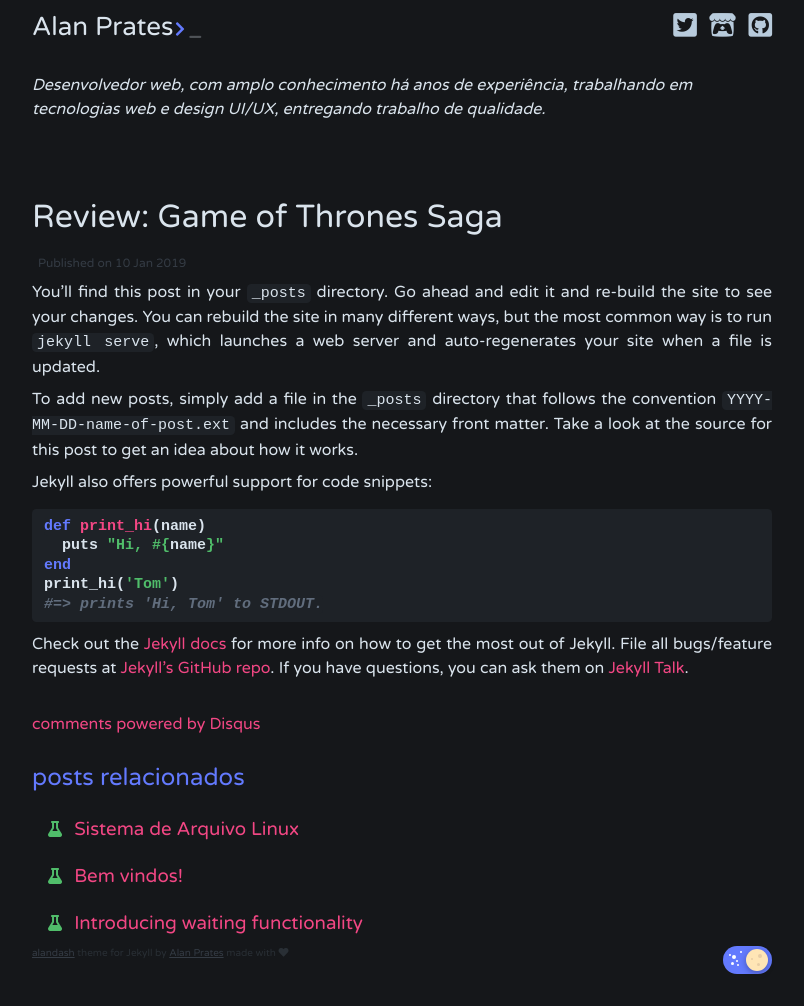
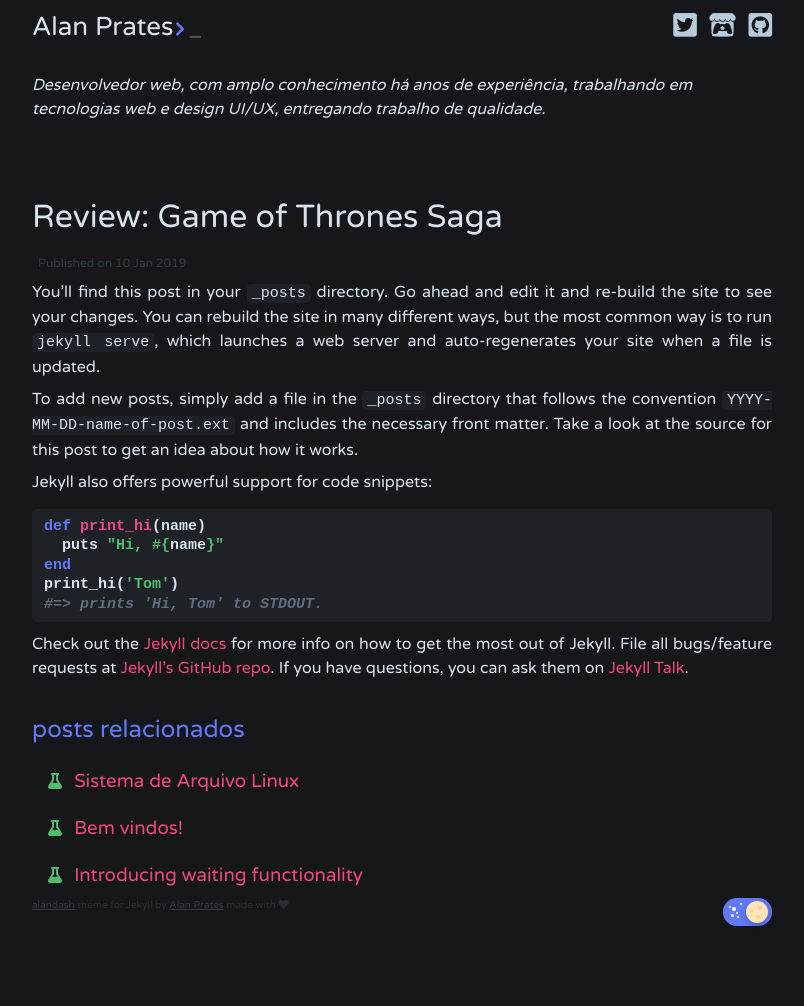
Before and after one commit to AlanPrates/alandash, a Jekyll site: the page built from _posts/2019-01-10-review-game-of-thrones.md, in a window 1280 px wide. Shown: the whole page, without its empty margins (238-1042 px from the left). Built offline with Jekyll 4.4.1, drawn with Linux system fonts in a browser that asks for light colours; nearby versions of some CDN libraries; comment, search, counter and statistics services are not loaded; after the commit the page ends 958 px from its top, so only the background shows below that.

Commit message:
Update disqus.html

```diff
--- a/_includes/disqus.html
+++ b/_includes/disqus.html
@@ -14,7 +14,6 @@
      s.setAttribute('data-timestamp', +new Date());
      (d.head || d.body).appendChild(s);
  })();
+ <a href="http://disqus.com/?ref_noscript">comments powered by Disqus.</a>
+
 </script>
-<noscript>Please enable JavaScript to view the <a href="http://disqus.com/?ref_noscript">comments powered by Disqus.</a></noscript>
-<a href="http://disqus.com" class="dsq-brlink">comments powered by <span class="logo-disqus">Disqus</span></a>
-</section>
```
